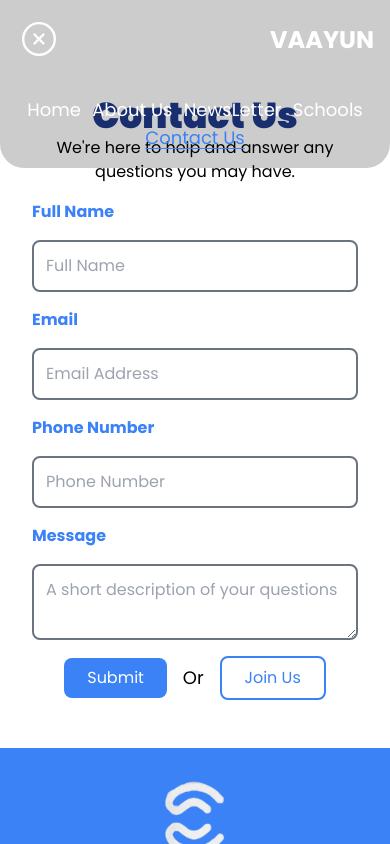
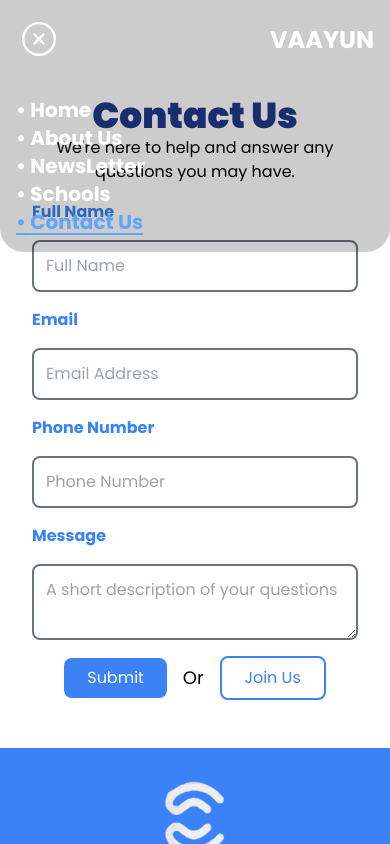
Before and after one commit to Mohitjnn/vaayu, a Next.js app: page /contact in a window 390 px wide. Both pictures are taken after a click on the button 39 px from the left and 39 px from the top of the page. Shown: the top 844 px of the page. Built offline with nearby package versions, Linux system fonts and the light colour scheme.

Commit message:
tried changes for parallax and changed the navbar for responsive

```diff
--- a/src/app/globals.css
+++ b/src/app/globals.css
@@ -2,22 +2,23 @@
 @tailwind components;
 @tailwind utilities;
 
+@layer base {
+  html {
+    scroll-behavior: smooth;
+  }
+}
+
 @layer utilities {
-  .relative {
-    will-change: transform;
-  }
-
-
   body::-webkit-scrollbar {
     display: none;
   }
 
-  /* Hide scrollbar for Chrome, Safari and Opera */
+  /* Hide scrollbar for Chrome, Safari, and Opera */
   .no-scrollbar::-webkit-scrollbar {
     display: none;
   }
 
-  /* Hide scrollbar for IE, Edge and Firefox */
+  /* Hide scrollbar for IE, Edge, and Firefox */
   .no-scrollbar {
     -ms-overflow-style: none;
     /* IE and Edge */
@@ -46,7 +47,6 @@
   }
 
   /* btn */
-
   .Btnlight {
     @apply text-white bg-blue-500 rounded-[30px] w-fit px-[7%] py-2 md:py-3 h-fit;
   }
@@ -54,21 +54,15 @@
   .embla__dot {
     /* Inherit styles from the default Tailwind button classes */
     @apply inline-flex h-4 w-4 items-center justify-center rounded-full p-0 mx-2 cursor-pointer bg-gray-300;
-
   }
 
-
   /* form */
-
   .input {
-    @apply border-2 border-gray-500 rounded-lg h-fit p-3 outline-none w-[100%]
+    @apply border-2 border-gray-500 rounded-lg h-fit p-3 outline-none w-[100%];
   }
 
-
   /* nav responsive */
-
   .MobileLinks {
-    @apply absolute top-6 left-0 w-full h-fit mt-14 bg-black/20 backdrop-blur-lg text-white flex flex-wrap justify-evenly items-center z-50 rounded-b-3xl p-4
+    @apply absolute top-6 left-0 w-full h-fit mt-14 bg-black/20 backdrop-blur-[10px] text-white flex flex-col items-start z-50 rounded-b-3xl p-4;
   }
-
 }
--- a/src/app/page.jsx
+++ b/src/app/page.jsx
@@ -16,30 +16,32 @@
   return (
     <main>
       <center className="w-full h-fit">
+        <section className="relative w-full h-[90vh] xl:h-[100vh] flex items-center">
+          <div className="w-full h-fit absolute z-0">
             <ParallaxScroll>
-          <section className="relative w-full h-[90vh] xl:h-[110vh] flex items-center">
-            <div className="absolute top-0 w-full h-full z-0">
+              <div className="relative w-full h-[90vh] lg:h-[100vh] z-0">
                 <ImageCarousel images={response.homePageImages} />
               </div>
-            <TransitionVertical>
+            </ParallaxScroll>
+          </div>
           <div
-                className="relative w-full h-full flex justify-center xl:justify-evenly items-center flex-col z-10 xl:space-y-8 py-10 xl:py-40 px-4 xl:px-60 bg-opacity-50"
+            className="relative w-full h-full flex justify-center xl:justify-evenly items-center flex-col z-20 xl:space-y-8 py-10 xl:py-40 px-4 xl:px-60"
             style={{ textShadow: "4px 2px 13px black" }}
           >
+            <TransitionVertical>
               <h1 className="text-pretty xl:text-center Title text-white xl:leading-relaxed xl:my-4">
                 EMPOWERING THE NEXT GENERATION OF ATHLETES
               </h1>
               <p className="text text-white">
                 REVOLUTIONIZING SPORTS EDUCATION
               </p>
+            </TransitionVertical>
           </div>
-            </TransitionVertical>
         </section>
-        </ParallaxScroll>
-        <section className="relative z-20 bg-white w-full flex flex-col-reverse items-center justify-center h-fit lg:flex-row xl:px-20 pt-16 xl:py-24 lg:px-10 lg:my-20">
+        <section className="relative z-20 bg-white flex flex-col-reverse items-center justify-center h-fit lg:flex-col w-full xl:px-20 lg:px-10 pt-16 xl:py-20">
           <div className="flex w-full lg:flex-row-reverse flex-col h-fit justify-between">
-            <h1 className="lg:hidden Title text-blue-900 pb-4 ">ABOUT US</h1>
-            <div className="lg:w-[50%] xl:w-[40%] px-4 relative h-[40vh] lg:h-[75vh] xl:h-[75vh] ">
+            <h1 className="lg:hidden Title text-blue-900 pb-4">ABOUT US</h1>
+            <div className="lg:w-[50%] xl:w-[40%] px-4 relative h-[40vh] lg:h-[75vh] xl:h-[75vh]">
               <Image
                 src="/static/images/AboutUsPicture.png"
                 layout="fill"
@@ -107,7 +109,7 @@
                 </div>
                 <div className="w-full lg:w-[40%] xl:my-0 text-left space-y-4 lg:space-y-8 flex flex-col">
                   <h1 className="subHeading xl:Heading">{achievement.title}</h1>
-                  <p className="text xl:subHeading xl:font-normal ">
+                  <p className="text xl:subHeading xl:font-normal">
                     {achievement.description}
                   </p>
                 </div>
--- a/src/components/Carousel/ImageCarousel.jsx
+++ b/src/components/Carousel/ImageCarousel.jsx
@@ -21,7 +21,7 @@
   return (
     <div
       className={`relative w-full ${
-        pathname === "/" ? "h-[85vh] xl:h-[110vh]" : "h-[50vh] lg:h-[80vh]"
+        pathname === "/" ? "h-[90vh] xl:h-[100vh]" : "h-[50vh] lg:h-[80vh]"
       }`}
     >
       {images.map((image, index) => (
--- a/src/components/navbar/Navbar.jsx
+++ b/src/components/navbar/Navbar.jsx
@@ -23,7 +23,7 @@
 
   return (
     <div
-      className={`w-full flex flex-row-reverse xl:flex-row justify-between items-between xl:items-center px-4 lg:px-8 xl:px-14 z-30 h-fit bg-black/20 backdrop-blur-lg top-0 text-white
+      className={`w-full flex flex-row-reverse xl:flex-row justify-between items-between xl:items-center px-4 lg:px-8 xl:px-14 z-30 h-fit bg-black/20 backdrop-blur-[10px] text-white
         ${
           pathname === "/" || pathname === "/schools" || pathname === "/about"
             ? "fixed "
@@ -97,15 +97,17 @@
           <Link
             href={link.url}
             key={link.url}
-            className={`text font-extralight hover:underline underline-offset-4 ${
-              activeLink === link.url ? "text-blue-500 underline" : ""
+            className={`text-xl font-semibold hover:underline underline-offset-4 ${
+              activeLink === link.url ? "text-blue-400 underline" : ""
             }`}
             onClick={() => {
               setOpen((prev) => !prev);
               setActiveLink(link.url);
             }}
           >
-            <TransitionVertical key={link.url}>{link.name}</TransitionVertical>
+            <TransitionVertical key={link.url}>
+              • {link.name}
+            </TransitionVertical>
           </Link>
         ))}
       </div>
```
Lines whose indentation alone changed are shown as unchanged.
